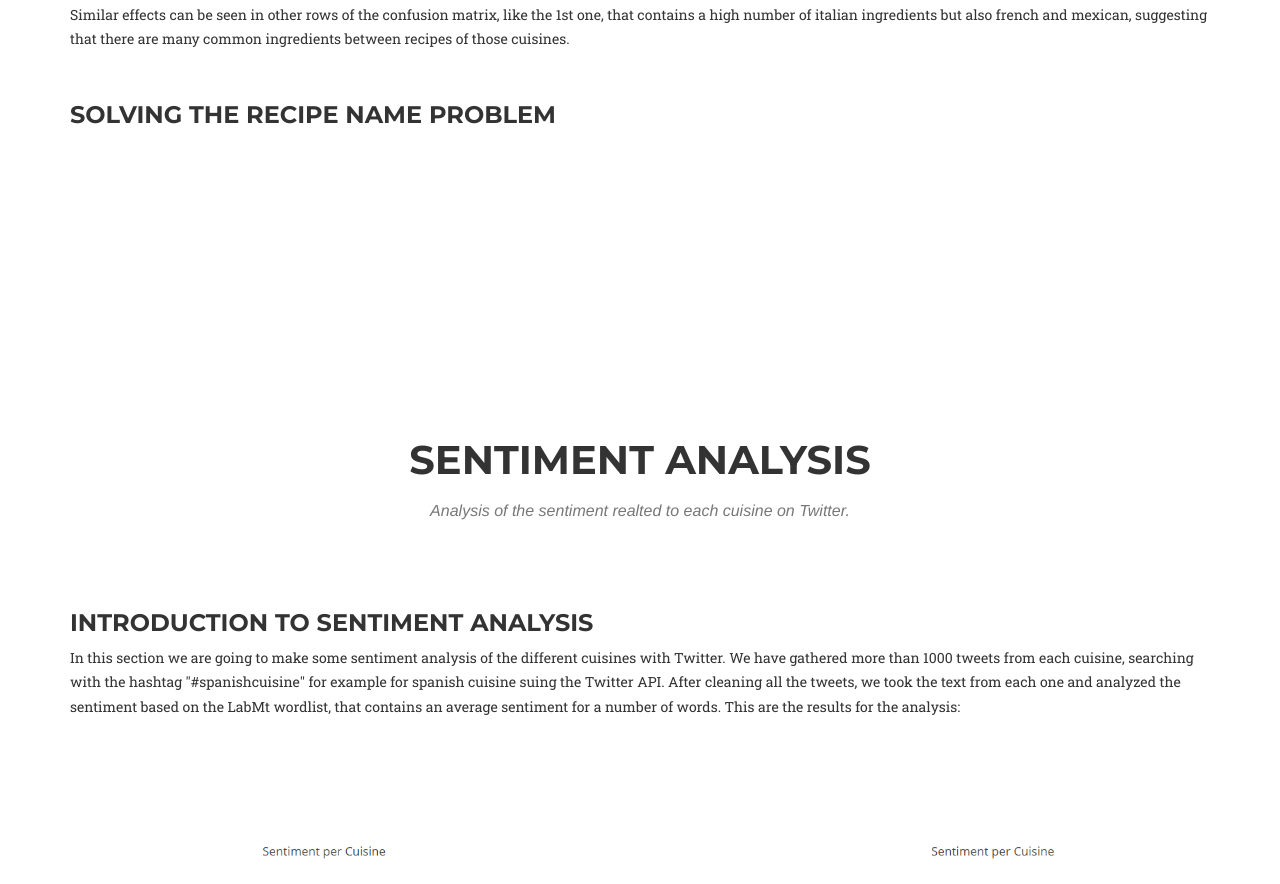
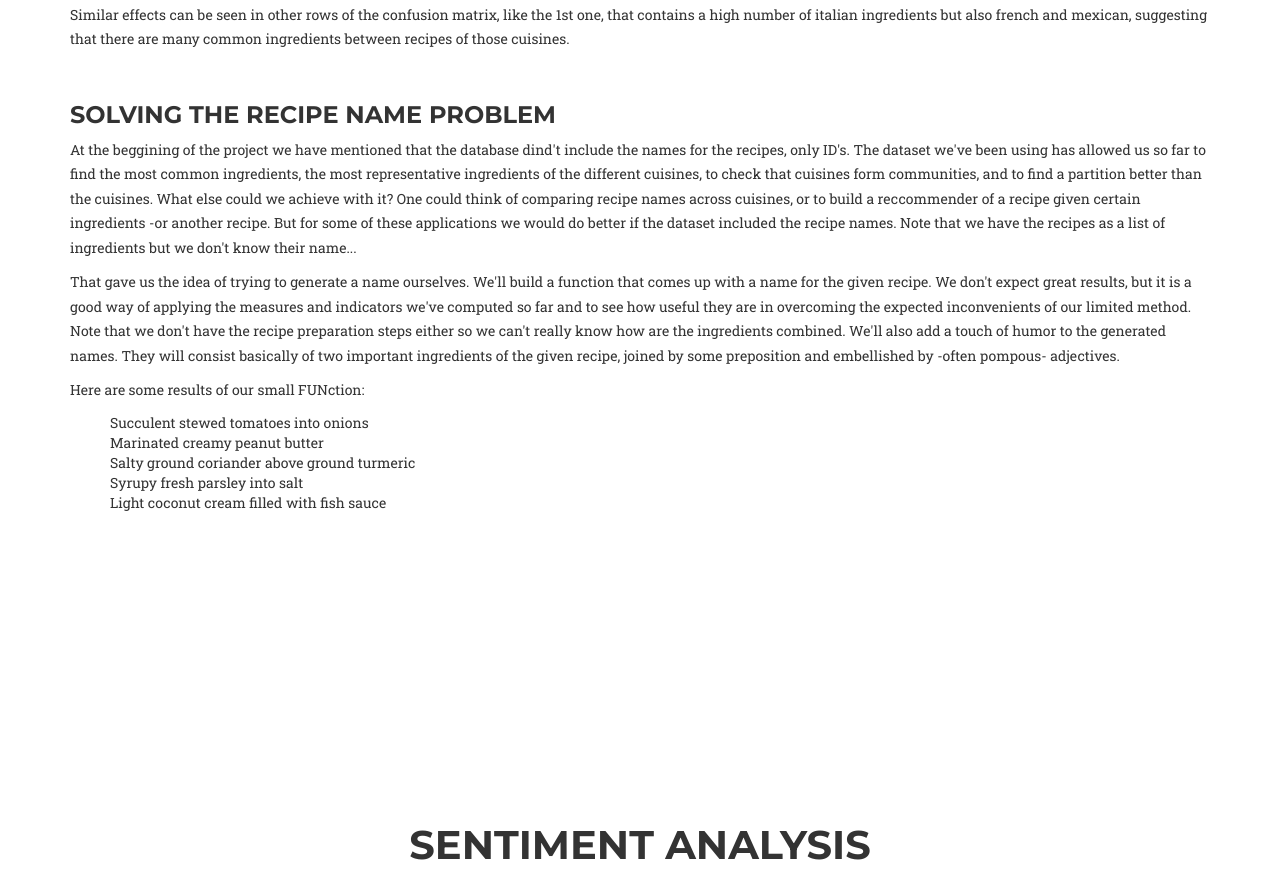
Before and after one commit to Unaivillanueva/SocialWeb, a website: page index.html in a window 1280 px wide. Shown: the part 8579-9463 px from the top of the page. Drawn offline with nearby package versions, Linux system fonts and the light colour scheme; a web font is replaced by a local one.

Commit message:
Add files via upload

```diff
--- a/index.html
+++ b/index.html
@@ -459,9 +459,22 @@
                     <p>Similar effects can be seen in other rows of the confusion matrix, like the 1st one, that contains a high number of italian ingredients but also french and mexican, suggesting that there are many common ingredients between recipes of those cuisines.</p>
 
                     <h3 style="margin-top: 50px">Solving the recipe name problem</h3>
-                    <p></p>
-
-                    </div>
+                    <p>At the beggining of the project we have mentioned that the database dind't include the names for the recipes, only ID's.
+                        The dataset we've been using has allowed us so far to find the most common ingredients, the most representative ingredients of the different cuisines, to check that cuisines form communities, and to find a partition better than the cuisines. What else could
+                     we achieve with it? One could think of comparing recipe names across cuisines, or to build a reccommender of a recipe given certain ingredients -or another recipe. But for some of these applications we would do better if the dataset included the recipe names.
+                    Note that we have the recipes as a list of ingredients but we don't know their name...</p>
+                    <p>That gave us the idea of trying to generate a name ourselves. We'll build a function that comes up with a name for the given recipe. We don't expect great results, but it is a good way of applying the measures and indicators we've computed so far and to see
+                     how useful they are in overcoming the expected inconvenients of our limited method. Note that we don't have the recipe preparation steps either so we can't really know how are the ingredients combined. We'll also add a touch of humor to the generated names.
+                    They will consist basically of two important ingredients of the given recipe, joined by some preposition and embellished by -often pompous- adjectives.</p>
+                    <p>Here are some results of our small FUNction:</p>
+                    <ul style="list-style-type:none">
+                        <li> Succulent stewed tomatoes into onions </li>
+                        <li> Marinated creamy peanut butter </li>
+                        <li> Salty ground coriander above ground turmeric </li>
+                        <li> Syrupy fresh parsley into salt </li>
+                        <li> Light coconut cream filled with fish sauce </li>
+                    </ul>
+</div>
             </div>
 
         </div>
```
